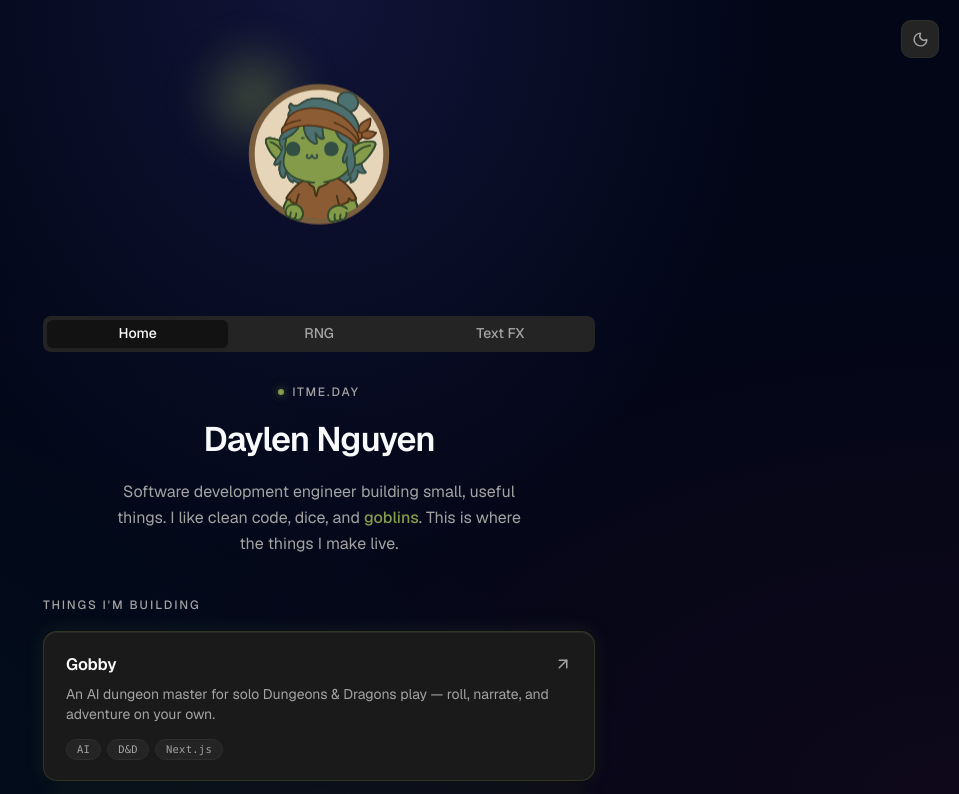
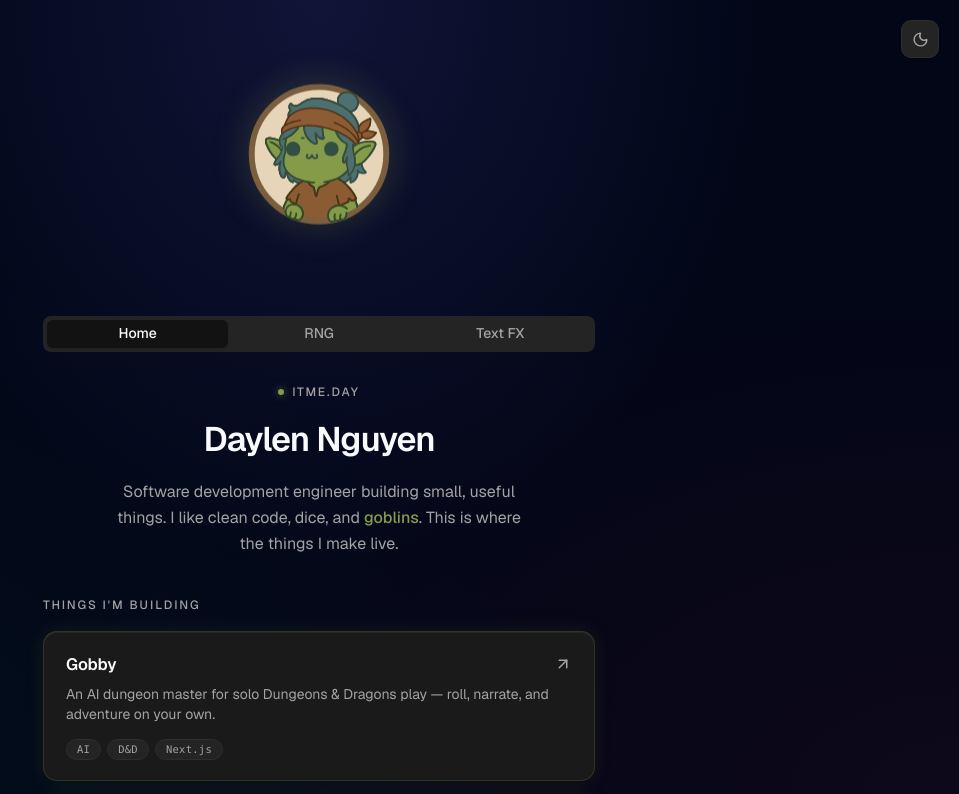
Before and after one commit to daylennguyen/itme-day, a Next.js app: page / in a window 1280 px wide. Shown: the top 794 px of the page, without its empty margins (321-1280 px from the left). Built offline with nearby package versions, Linux system fonts and the light colour scheme.

Commit message:
Align Gobby portrait glow to the SVG disc.
Map glow position and size from the gobby.svg circle instead of approximate Tailwind offsets, and replace blur with box-shadow to avoid visual drift.

```diff
--- a/src/components/gobby/gobby-mascot.tsx
+++ b/src/components/gobby/gobby-mascot.tsx
@@ -27,17 +27,32 @@ type GobbyMascotProps = {
 /**
  * Face overlay in % of the square mascot frame (`gobby.svg` viewBox 0 0 2048 2048).
  */
+const GOBBY_VIEWBOX = 2048;
+
 const GOBBY_FACE = {
   centerX: 941.5,
   centerY: 1014,
   widthU: 700,
 } as const;
 
+/** Cream portrait disc in `gobby.svg` (`<circle cx="1024" cy="1080" r="820" />`). */
+const GOBBY_PORTRAIT = {
+  centerX: 1024,
+  centerY: 1080,
+  radius: 820,
+} as const;
+
 const GOBBY_FACE_STROKE = "#334E43";
 
-const faceWidthPct = (GOBBY_FACE.widthU / 2048) * 100;
-const faceLeftPct = (GOBBY_FACE.centerX / 2048) * 100;
-const faceTopPct = (GOBBY_FACE.centerY / 2048) * 100;
+const toViewBoxPct = (units: number) => (units / GOBBY_VIEWBOX) * 100;
+
+const faceWidthPct = toViewBoxPct(GOBBY_FACE.widthU);
+const faceLeftPct = toViewBoxPct(GOBBY_FACE.centerX);
+const faceTopPct = toViewBoxPct(GOBBY_FACE.centerY);
+
+const portraitSizePct = toViewBoxPct(GOBBY_PORTRAIT.radius * 2);
+const portraitLeftPct = toViewBoxPct(GOBBY_PORTRAIT.centerX - GOBBY_PORTRAIT.radius);
+const portraitTopPct = toViewBoxPct(GOBBY_PORTRAIT.centerY - GOBBY_PORTRAIT.radius);
 
 const GOBBY_EXPRESSION_CYCLE: ChillFacialExpression[] = [
   "neutral",
@@ -84,7 +99,16 @@ export function GobbyMascot({
     >
       <div
         aria-hidden
-        className="pointer-events-none absolute left-1/2 top-[58%] z-0 h-[78%] w-[78%] -translate-x-1/2 -translate-y-1/2 rounded-full bg-[radial-gradient(ellipse_at_center,rgba(132,155,73,0.45)_0%,rgba(132,155,73,0.16)_42%,transparent_72%)] blur-lg"
+        className="pointer-events-none absolute z-0 rounded-full"
+        style={{
+          left: `${portraitLeftPct}%`,
+          top: `${portraitTopPct}%`,
+          width: `${portraitSizePct}%`,
+          height: `${portraitSizePct}%`,
+          background:
+            "radial-gradient(circle, rgba(132,155,73,0.4) 0%, rgba(132,155,73,0.15) 55%, transparent 72%)",
+          boxShadow: "0 0 32px 10px rgba(132,155,73,0.2)",
+        }}
       />
       {/* eslint-disable-next-line @next/next/no-img-element -- local static SVG */}
       <img
```
